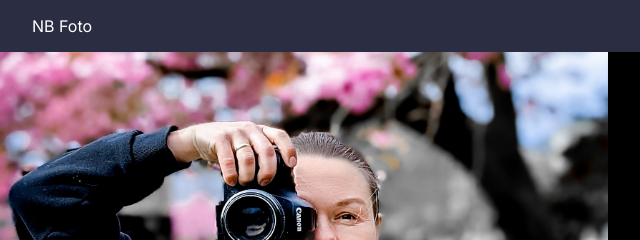
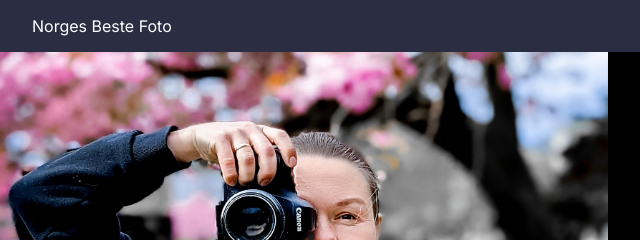
Before and after one commit to abylinkin/nbfoto, a plain HTML site: page nb.html in a window 1280 px wide. Shown: the top 240 px of the page, 0-640 px from the left. Drawn offline with Linux system fonts and the light colour scheme.

Commit message:
Update nb.html

```diff
--- a/nb.html
+++ b/nb.html
@@ -120,7 +120,7 @@
 </head>
 <body>
   <header>
-    <div>NB Foto</div>
+    <div>Norges Beste Foto</div>
     <nav>
       <a href="#about">Om</a>
       <a href="#gallery">Galleri</a>
```
